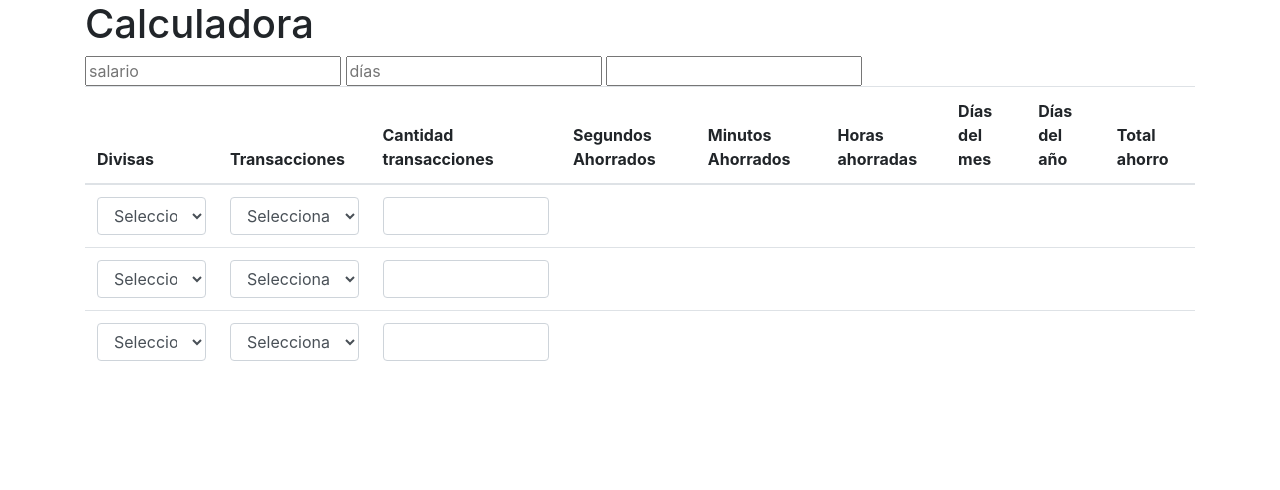
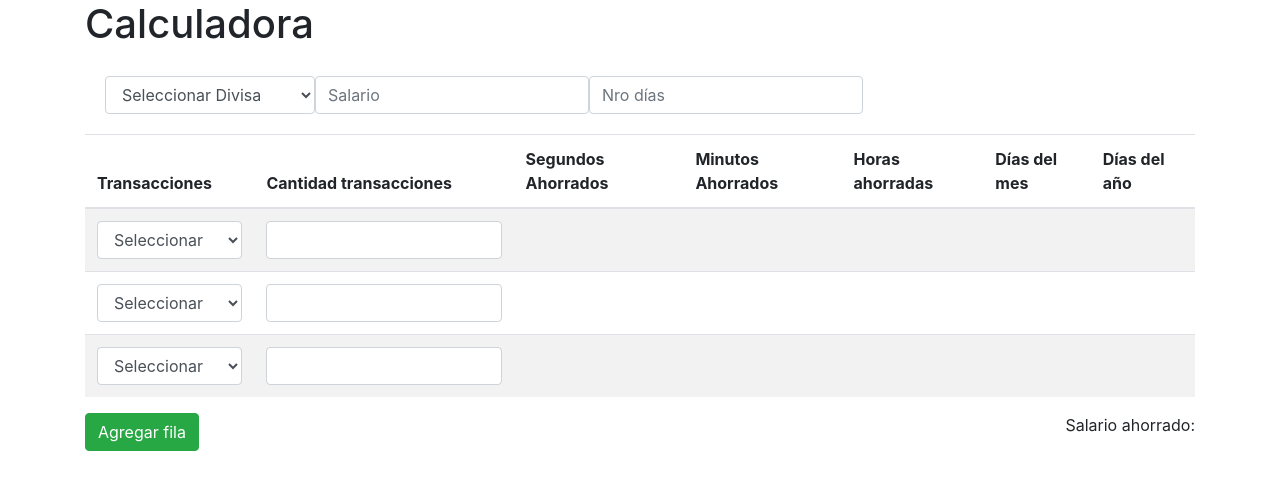
Before and after one commit to masterwebla/easyscript, a PHP site: page / in a window 1280 px wide. Shown: the top 490 px of the page. Run offline with PHP 8.4, Linux system fonts and the light colour scheme; data comes from the database, SQL or seed files in the repository.

Commit message:
Calculadora OK

```diff
--- a/index.php
+++ b/index.php
@@ -3,12 +3,6 @@
 
 	$sql_divisas = "SELECT * FROM divisas";
 	$divisas = $conn->query($sql_divisas);
-
-	$sql_divisas2 = "SELECT * FROM divisas";
-	$divisas2 = $conn->query($sql_divisas2);
-
-	$sql_divisas3 = "SELECT * FROM divisas";
-	$divisas3 = $conn->query($sql_divisas3);
 
 	$sql_codigos = "SELECT * FROM codigos";
 	$codigos = $conn->query($sql_codigos);
@@ -35,15 +29,23 @@
 <body>
 	<div class="container">
 	  <h1>Calculadora</h1>
-	  <div>
-	  	<input type="number" id="salario" placeholder="salario">
-	  	<input type="number" id="dias" placeholder="días" onkeyup="calcularValordia()">
-		<input type="text" id="valordia">
+	  <div style="padding: 20px">
+	  	<form class="form-inline">
+		  	<select id="divisas1" class="form-control">
+				<option value="">Seleccionar Divisa</option>
+			<?php foreach($divisas as $divisa){ ?>
+				<option value="<?php echo $divisa['valor']; ?>"><?php echo $divisa['nombre']; ?></option>
+			<?php } ?>
+			</select>
+		  	<input type="number" id="salario" placeholder="Salario" class="form-control">
+		  	<input type="number" id="dias" placeholder="Nro días" class="form-control" onkeyup="calcularValordia()">
+			<input type="hidden" id="valordia">
+			<input type="hidden" id="contador" value="3">
+		</form>
 	  </div>
-	  <table class="table">
+	  <table class="table table-striped" id="miTabla">
 	  	<thead>
 	  		<tr>
-	  			<th>Divisas</th>
 	  			<th>Transacciones</th>
 	  			<th>Cantidad transacciones</th>
 	  			<th>Segundos Ahorrados</th>
@@ -51,21 +53,12 @@
 	  			<th>Horas ahorradas</th>
 	  			<th>Días del mes</th>
 	  			<th>Días del año</th>
-	  			<th>Total ahorro</th>
 	  		</tr>
 	  	</thead>
 	  	<tbody>
-	  		<tr>
+	  		<tr id="1">
 	  			<td>
-	  				<select id="divisas1" class="form-control">
-	  					<option value="">Seleccionar</option>
-						<?php foreach($divisas as $divisa){ ?>
-							<option value="<?php echo $divisa['valor']; ?>"><?php echo $divisa['nombre']; ?></option>
-						<?php } ?>
-		  			</select>
-	  			</td>
-	  			<td>
-	  				<select id="transaccion1" class="form-control">
+	  				<select id="transaccion" class="form-control">
 	  					<option value="">Seleccionar</option>
 						<?php foreach($codigos as $codigo){ ?>
 							<option value="<?php echo $codigo['segundos_ahorrados']; ?>"><?php echo $codigo['nombre']; ?></option>
@@ -73,38 +66,28 @@
 		  			</select>
 	  			</td>
 	  			<td>
-	  				<input type="number" id="cantidad1" class="form-control" onkeyup="calcular('1')">
+	  				<input type="number" id="cantidad" class="form-control" onkeyup="calcular(this)">
 	  			</td>
 	  			<td>
-	  				<span id="segs_ahorrados1"></span>
+	  				<span id="segs_ahorrados"></span>
 	  			</td>
 	  			<td>
-	  				<span id="mins_ahorrados1"></span>
+	  				<span id="mins_ahorrados"></span>
 	  			</td>
 	  			<td>
-	  				<span id="hors_ahorradas1"></span>
+	  				<span id="hors_ahorradas"></span>
 	  			</td>
 	  			<td>
-	  				<span id="dias_ahorrados1"></span>
+	  				<span id="dias_ahorrados"></span>
 	  			</td>
 	  			<td>
-	  				<span id="dias_anio1"></span>
-	  			</td>
-	  			<td>
-	  				<span id="totalahorro_dia1"></span>
+	  				<span id="dias_anio"></span>
+	  				<input type="hidden" id="totalahorro_dia" value="0">
 	  			</td>
 	  		</tr>
-	  		<tr>
+	  		<tr id="2">
 	  			<td>
-	  				<select id="divisas2" class="form-control">
-	  					<option value="">Seleccionar</option>
-						<?php foreach($divisas2 as $divisa2){ ?>
-							<option value="<?php echo $divisa2['valor']; ?>"><?php echo $divisa2['nombre']; ?></option>
-						<?php } ?>
-		  			</select>
-	  			</td>
-	  			<td>
-	  				<select id="transaccion2" class="form-control">
+	  				<select id="transaccion" class="form-control">
 	  					<option value="">Seleccionar</option>
 						<?php foreach($codigos2 as $codigo2){ ?>
 							<option value="<?php echo $codigo2['segundos_ahorrados']; ?>"><?php echo $codigo2['nombre']; ?></option>
@@ -112,38 +95,28 @@
 		  			</select>
 	  			</td>
 	  			<td>
-	  				<input type="number" id="cantidad2" class="form-control" onkeyup="calcular('2')">
+	  				<input type="number" id="cantidad" class="form-control" onkeyup="calcular(this)">
 	  			</td>
 	  			<td>
-	  				<span id="segs_ahorrados2"></span>
+	  				<span id="segs_ahorrados"></span>
 	  			</td>
 	  			<td>
-	  				<span id="mins_ahorrados2"></span>
+	  				<span id="mins_ahorrados"></span>
 	  			</td>
 	  			<td>
-	  				<span id="hors_ahorradas2"></span>
+	  				<span id="hors_ahorradas"></span>
 	  			</td>
 	  			<td>
-	  				<span id="dias_ahorrados2"></span>
+	  				<span id="dias_ahorrados"></span>
 	  			</td>
 	  			<td>
-	  				<span id="dias_anio2"></span>
-	  			</td>
-	  			<td>
-	  				<span id="totalahorro_dia2"></span>
+	  				<span id="dias_anio"></span>
+	  				<input type="hidden" id="totalahorro_dia" value="0">
 	  			</td>
 	  		</tr>
-	  		<tr>
+	  		<tr id="3">
 	  			<td>
-	  				<select id="divisas3" class="form-control">
-	  					<option value="">Seleccionar</option>
-						<?php foreach($divisas3 as $divisa3){ ?>
-							<option value="<?php echo $divisa3['valor']; ?>"><?php echo $divisa3['nombre']; ?></option>
-						<?php } ?>
-		  			</select>
-	  			</td>
-	  			<td>
-	  				<select id="transaccion3" class="form-control">
+	  				<select id="transaccion" class="form-control">
 	  					<option value="">Seleccionar</option>
 						<?php foreach($codigos3 as $codigo3){ ?>
 							<option value="<?php echo $codigo3['segundos_ahorrados']; ?>"><?php echo $codigo3['nombre']; ?></option>
@@ -151,29 +124,35 @@
 		  			</select>
 	  			</td>
 	  			<td>
-	  				<input type="number" id="cantidad3" class="form-control" onkeyup="calcular('3')">
+	  				<input type="number" id="cantidad" class="form-control" onkeyup="calcular(this)">
 	  			</td>
 	  			<td>
-	  				<span id="segs_ahorrados3"></span>
+	  				<span id="segs_ahorrados"></span>
 	  			</td>
 	  			<td>
-	  				<span id="mins_ahorrados3"></span>
+	  				<span id="mins_ahorrados"></span>
 	  			</td>
 	  			<td>
-	  				<span id="hors_ahorradas3"></span>
+	  				<span id="hors_ahorradas"></span>
 	  			</td>
 	  			<td>
-	  				<span id="dias_ahorrados3"></span>
+	  				<span id="dias_ahorrados"></span>
 	  			</td>
 	  			<td>
-	  				<span id="dias_anio3"></span>
-	  			</td>
-	  			<td>
-	  				<span id="totalahorro_dia3"></span>
+	  				<span id="dias_anio"></span>
+	  				<input type="hidden" id="totalahorro_dia" value="0">
 	  			</td>
 	  		</tr>
 	  	</tbody>
 	  </table>
+	  <div class="row">
+	  	<div class="col-md-6 text-left">
+	  		<button class="btn btn-success" onclick="agregarFila()">Agregar fila</button>
+	  	</div>
+	  	<div class="col-md-6 text-right">
+	  		Salario ahorrado: <span id="totalahorro"></span>
+	  	</div>
+	  </div>
 	</div>
 	<script>
 		function calcularValordia(){
@@ -183,24 +162,62 @@
 			$('#valordia').val(valorxdia);
 		}
 
-		function calcular(fila){
-			var segundos_codigo = parseInt($("#transaccion"+fila).val());
-			var cantidad = parseInt($("#cantidad"+fila).val());
+		function calcular(id){
+			var celda = id.parentNode;
+			var fila = celda.parentNode;
+			fila = parseInt(fila.id);
+			console.log(fila);
+			var segundos_codigo = parseInt($("#"+fila+" #transaccion").val());
+			console.log(segundos_codigo);
+			var cantidad = parseInt($("#"+fila+" #cantidad").val());
 			var segundos_ahorrados = segundos_codigo * cantidad;
-			$("#segs_ahorrados"+fila).html(segundos_ahorrados);
+			$("#"+fila+" #segs_ahorrados").html(segundos_ahorrados);
 			var minutos_ahorrados = segundos_ahorrados / 60;
 			minutos_ahorrados = Math.round(minutos_ahorrados);
-			$("#mins_ahorrados"+fila).html(minutos_ahorrados);
+			$("#"+fila+" #mins_ahorrados").html(minutos_ahorrados);
 			var horas_ahorradas = minutos_ahorrados / 60;
 			horas_ahorradas = Math.round(horas_ahorradas);
-			$("#hors_ahorradas"+fila).html(horas_ahorradas);
+			$("#"+fila+" #hors_ahorradas").html(horas_ahorradas);
 			var dias_ahorrados = horas_ahorradas / 8;
-			$("#dias_ahorrados"+fila).html(dias_ahorrados);
+			$("#"+fila+" #dias_ahorrados").html(dias_ahorrados);
 			var dias_anio = dias_ahorrados * 12;
-			$("#dias_anio"+fila).html(dias_anio);
+			$("#"+fila+" #dias_anio").html(dias_anio);
 			var valorxdia = $('#valordia').val();
 			var totalahorro_dia = valorxdia * dias_anio;
-			$("#totalahorro_dia"+fila).html(totalahorro_dia);
+			$("#"+fila+" #totalahorro_dia").val(totalahorro_dia);
+
+			totalAhorro()
+		}
+
+		function totalAhorro(){
+			/*
+			var totalahorro_dia1 = parseFloat($("#totalahorro_dia1").val());
+			var totalahorro_dia2 = parseFloat($("#totalahorro_dia2").val());
+			var totalahorro_dia3 = parseFloat($("#totalahorro_dia3").val());
+			var totalahorro = totalahorro_dia1 + totalahorro_dia2 + totalahorro_dia3;
+			*/
+			var contador = parseInt($("#contador").val());
+			var i = 1; var totalahorro = 0;
+			for(i=1;i<=contador;i++){
+				totalahorro = totalahorro + parseFloat($("#"+i+" #totalahorro_dia").val());
+			}
+
+			$("#totalahorro").html(totalahorro);
+
+		}
+
+		function agregarFila(){
+			var newid = parseInt($("#contador").val()) + 1;
+			$("#contador").val(newid);
+			$("#3").clone().attr('id',newid).appendTo("#miTabla > tbody:last");
+			$("#"+newid+" #transaccion").val("");
+			$("#"+newid+" #cantidad").val("");
+			$("#"+newid+" #segs_ahorrados").html("");
+			$("#"+newid+" #mins_ahorrados").html("");
+			$("#"+newid+" #hors_ahorradas").html("");
+			$("#"+newid+" #dias_ahorrados").html("");
+			$("#"+newid+" #dias_anio").html("");
+			$("#"+newid+" #totalahorro_dia").val(0);
 		}
 	</script>
 </body>
```
